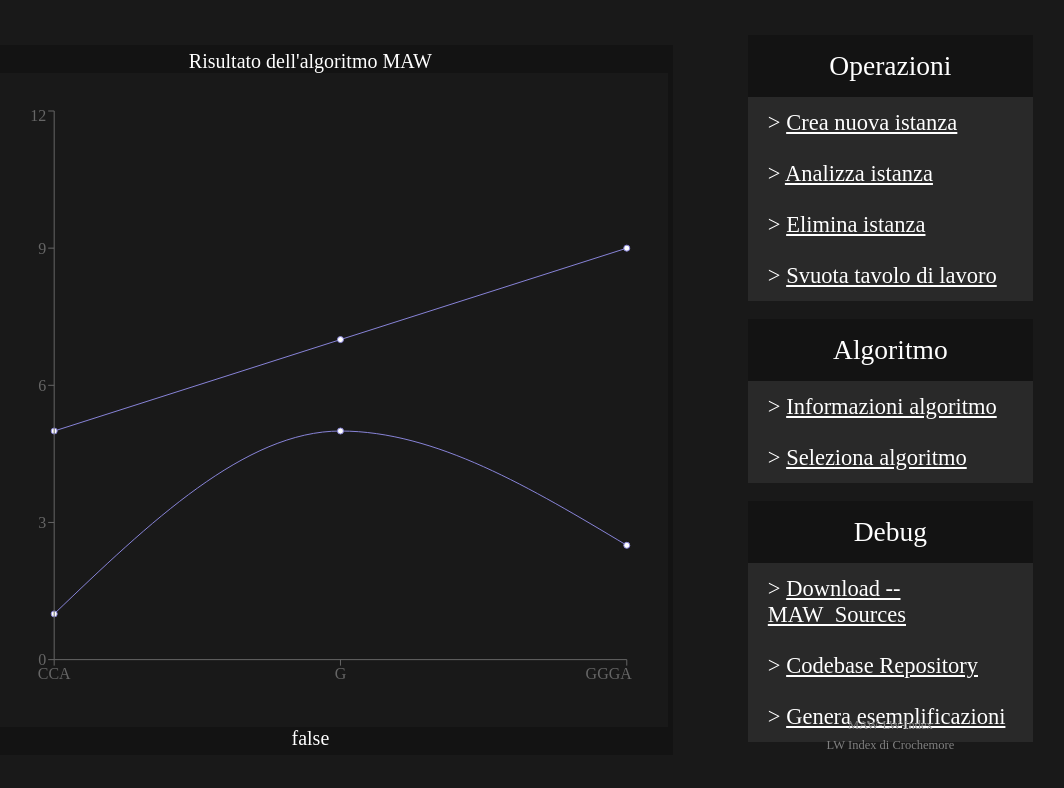
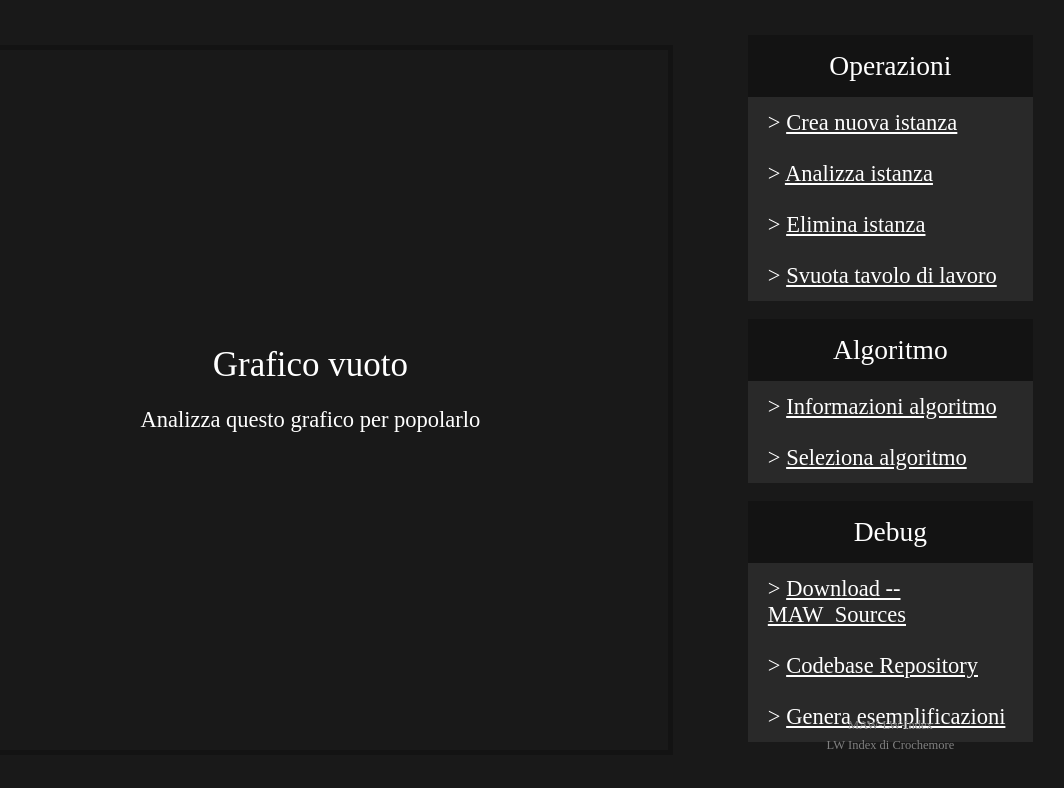
Before and after one commit to antoniogrv/lw-index, a React (Create React App) app in the folder codebase/client/: page / in a window 1280 px wide. Both pictures are taken after a click on the element "Crea nuova istanza". Shown: the top 788 px of the page, without its empty margins (147-1211 px from the left). Built offline with nearby package versions, Linux system fonts and the light colour scheme.

Commit message:
Extend Graph status to Empty/Computed

```diff
--- a/codebase/client/src/App.css
+++ b/codebase/client/src/App.css
@@ -157,3 +157,23 @@ nav {
     align-items: center;
     justify-content: center;
 }
+
+.empty-graph {
+    display: flex;
+    flex-flow: column;
+    height: 100%;
+    align-items: center;
+    justify-content: center;
+}
+
+.empty-graph .graph-title {
+    font-family: BigBlue_TerminalPlus Nerd Font;
+    font-size: 35px;
+    margin: 0;
+}
+
+.empty-graph .graph-subtitle {
+    font-family: VGA;
+    font-size: 22.5px;
+    text-align: center;
+}
--- a/codebase/client/src/App.tsx
+++ b/codebase/client/src/App.tsx
@@ -1,7 +1,7 @@
 import './App.css';
 import React, { useEffect, useState } from 'react';
 import Nav from './components/Nav';
-import Graph from './components/Graph';
+import Graph from './components/Graph/Graph';
 import GraphProps from './model/GraphProps';
 import AlertProps from './model/AlertProps';
 import NavProps from './model/NavProps';
--- a/codebase/client/src/components/Graph.tsx
+++ b/codebase/client/src/components/Graph/ComputedGraph.tsx
@@ -1,17 +1,15 @@
-import React, { ReactElement } from 'react';
 import { LineChart, Line, XAxis, YAxis, ResponsiveContainer, Tooltip } from 'recharts';
-import GraphWrapper from '../model/GraphWrapper';
+import GraphWrapper from '../../model/GraphWrapper';
 
-function Graph(props: GraphWrapper) {
-    const state = props.graph;
-    const data = [{self: "CCA", compared: "GGA", lw: 1, lw2: 5}, {self: "G", compared: "DASD", lw: 5, lw2: 7}, {self: "GGGA", compared: "TFF", lw: 2.5, lw2: 9}, ];
+function ComputedGraph(props: GraphWrapper) {
+    //const data = [{self: "CCA", compared: "GGA", lw: 1, lw2: 5}, {self: "G", compared: "DASD", lw: 5, lw2: 7}, {self: "GGGA", compared: "TFF", lw: 2.5, lw2: 9}, ];
 
-    return (
-        <div className="graph-window">
+    return(
+        <div className="sub-graph-window computed-graph">
             <div className="graph-window-title">Risultato dell'algoritmo MAW</div>
             <div className="graph-wrapper">
                 <ResponsiveContainer width="90%" height="90%">
-                    <LineChart  data={data}>
+                    <LineChart data={props.graph.data}>
                         <Line type="monotone" dataKey="lw" stroke="#8884d8" />
                         <Line type="monotone" dataKey="lw2" stroke="#8884d8" />
                         <XAxis dataKey="self" />
@@ -20,9 +18,9 @@ function Graph(props: GraphWrapper) {
                     </LineChart>
                 </ResponsiveContainer>
             </div>
-            <div className="graph-window-title" onClick={() => (state.deleteSelf)?.(state.id)}>{state.deletable.toString()}</div>
+            <div className="graph-window-title" onClick={() => props.graph.isDeletable && (props.graph.deleteSelf)?.(props.graph.id)}>{props.graph.isDeletable.toString()}</div>
         </div>
     )
 }
 
-export default Graph;
+export default ComputedGraph;
--- /dev/null
+++ b/codebase/client/src/components/Graph/EmptyGraph.tsx
@@ -0,0 +1,15 @@
+import GraphWrapper from "../../model/GraphWrapper";
+
+function EmptyGraph(props: GraphWrapper) {
+    return(
+        <div
+            onClick={() => {props.graph.isDeletable && (props.graph.deleteSelf)?.(props.graph.id)}}
+            className={'sub-graph-window empty-graph ' + props.graph.isDeletable}
+        >
+           <p className="graph-title">Grafico vuoto</p>
+           <p className="graph-subtitle">Analizza questo grafico per popolarlo</p>
+        </div>
+    )
+}
+
+export default EmptyGraph;
--- /dev/null
+++ b/codebase/client/src/components/Graph/Graph.tsx
@@ -0,0 +1,14 @@
+import GraphWrapper from '../../model/GraphWrapper';
+import ComputedGraph from './ComputedGraph';
+import EmptyGraph from './EmptyGraph';
+
+function Graph(props: GraphWrapper) {
+
+    return (
+        <div className="graph-window">
+            { props.graph.isEmpty ? <ComputedGraph {...props} /> : <EmptyGraph {...props} /> }
+        </div>
+    )
+}
+
+export default Graph;
--- a/codebase/client/src/components/Nav.tsx
+++ b/codebase/client/src/components/Nav.tsx
@@ -7,8 +7,8 @@ function Nav(props: NavPropsWrapper) {
 
 	const blankGraph: GraphProps = {
 		id: state.graphs.length,
-		empty: false,
-		deletable: false
+		isEmpty: false,
+		isDeletable: false
 	}
 
     return(
@@ -35,7 +35,7 @@ function Nav(props: NavPropsWrapper) {
 					<div className="operation" onClick={() => {
 						let newGraphs: GraphProps[] = [];
 						state.graphs.forEach(graph => {
-							let temp = {...graph, deletable: true}
+							let temp = {...graph, isDeletable: true}
 							newGraphs.push(temp)
 						});
 						state.setGraphs(newGraphs);
--- a/codebase/client/src/model/NavPropsWrapper.ts
+++ b/codebase/client/src/model/NavPropsWrapper.ts
@@ -2,6 +2,6 @@ import React from 'react';
 import GraphProps from './GraphProps';
 import NavProps from './NavProps';
 
-export default interface GraphWrapper {
+export default interface NavPropsWrapper {
     navProps: NavProps
 }
```
Also changed, not shown: codebase/client/src/model/GraphProps.ts (+4 -3 lines), 2 other files (tests, documents, lock files or other folders).
